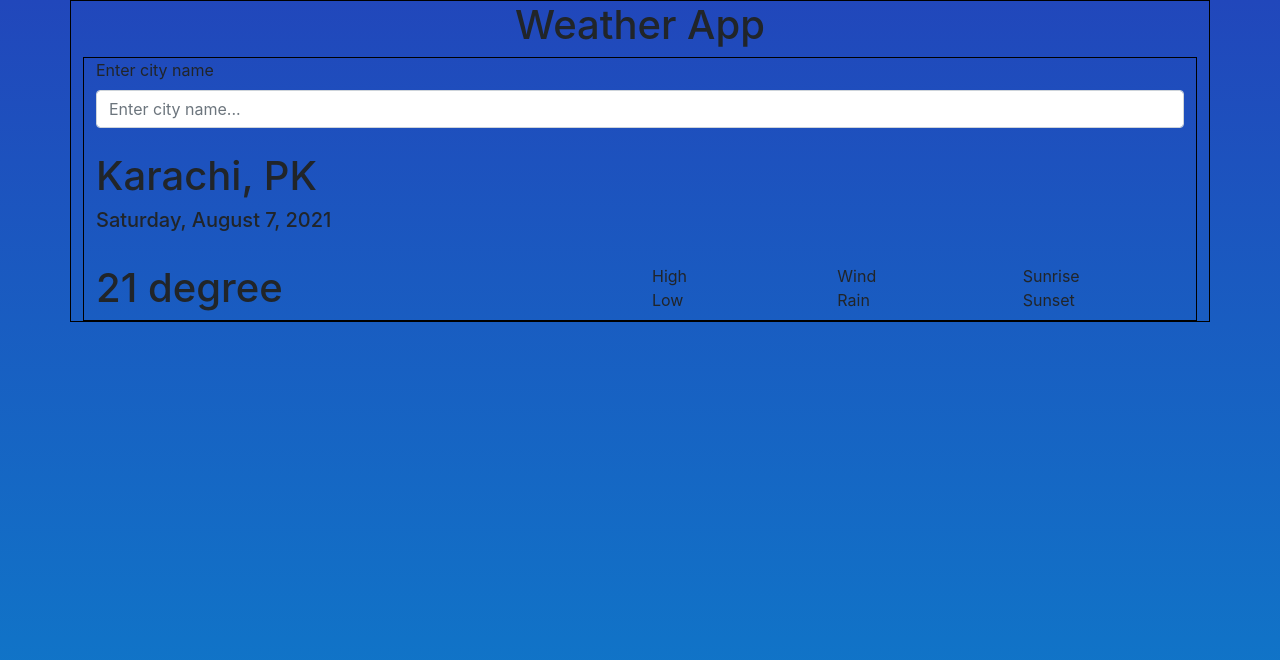
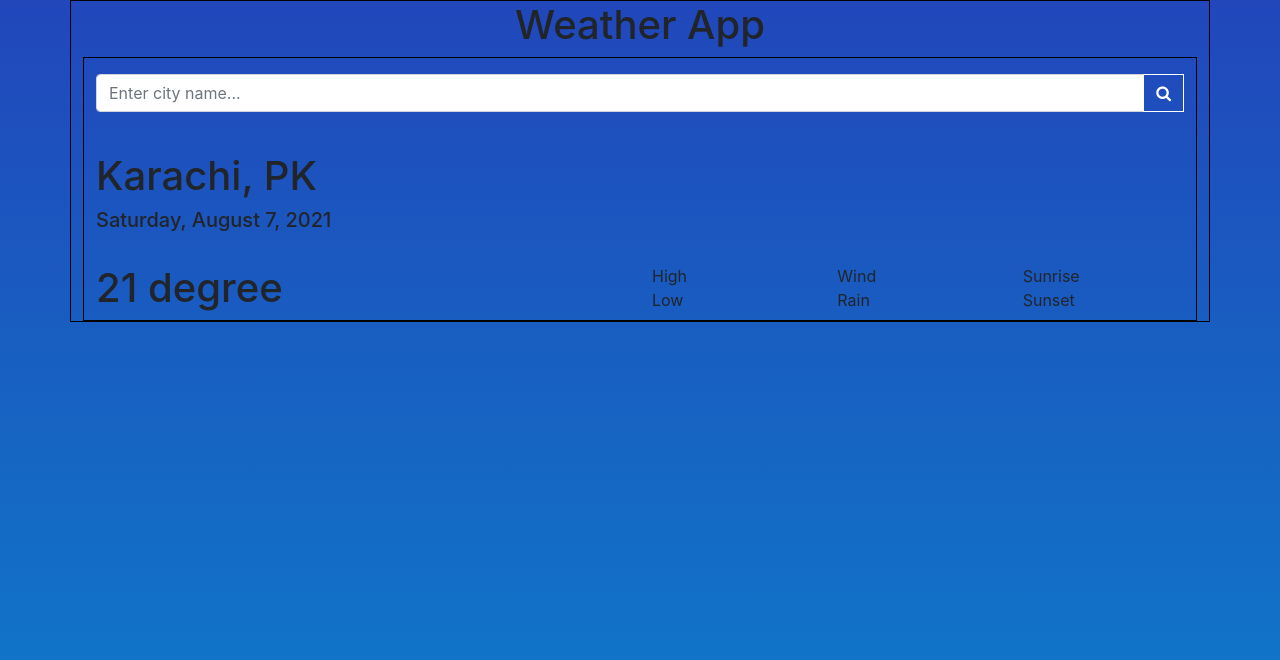
Before and after one commit to muddassirk/weather-web-app-React, a React (Create React App) app: page / in a window 1280 px wide. Shown: the top 660 px of the page. Built offline with nearby package versions, Linux system fonts and the light colour scheme.

Commit message:
search icon

```diff
--- a/src/App.jsx
+++ b/src/App.jsx
@@ -21,8 +21,22 @@ function App() {
           Weather App
         </h1>
         <div className="container-fluid a">
-          <label forhtml="cityName" className="form-label">Enter city name</label>
+          <form >
+            <div className="input-group my-3">
+              {/*         <input
+              type="text"
+              className="form-control"
+              placeholder="Recipient's username"
+              aria-label="Recipient's username"
+              aria-describedby="button-addon2"
+            /> */}
+              {/* <label forhtml="cityName" className="form-label">Enter city name</label> */}
               <input className="form-control" list="datalistOptions" id="cityName" placeholder="Enter city name..." />
+              {/* <button className="btn btn-outline-Primary" type="button" id="button-addon2">Button</button> */}
+              <button type="submit" className="btn btn-outline-primary" style={{ border: "1px solid white" }} >
+                <i className="fa fa-search" style={{ color: 'white' }}></i>
+              </button>
+
               <datalist id="datalistOptions">
                 <option value="Karachi" />
                 <option value="Islamabad" />
@@ -32,6 +46,10 @@ function App() {
                 <option value="Los Angeles" />
                 <option value="Chicago" />
               </datalist>
+            </div>
+          </form>
+
+
           <div className="w-100 py-4">
             <h1>
               Karachi, PK
```
Lines whose indentation alone changed are shown as unchanged.
